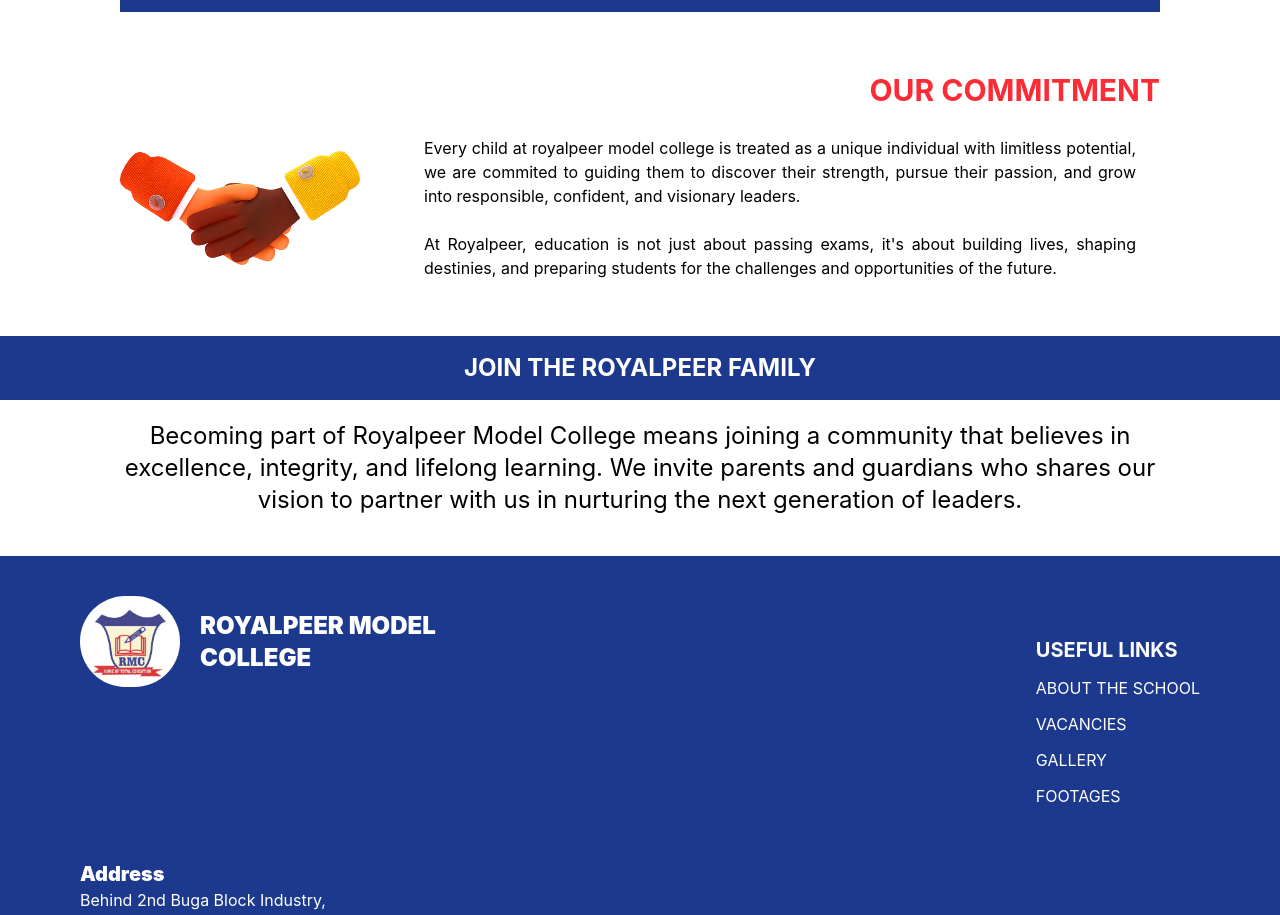
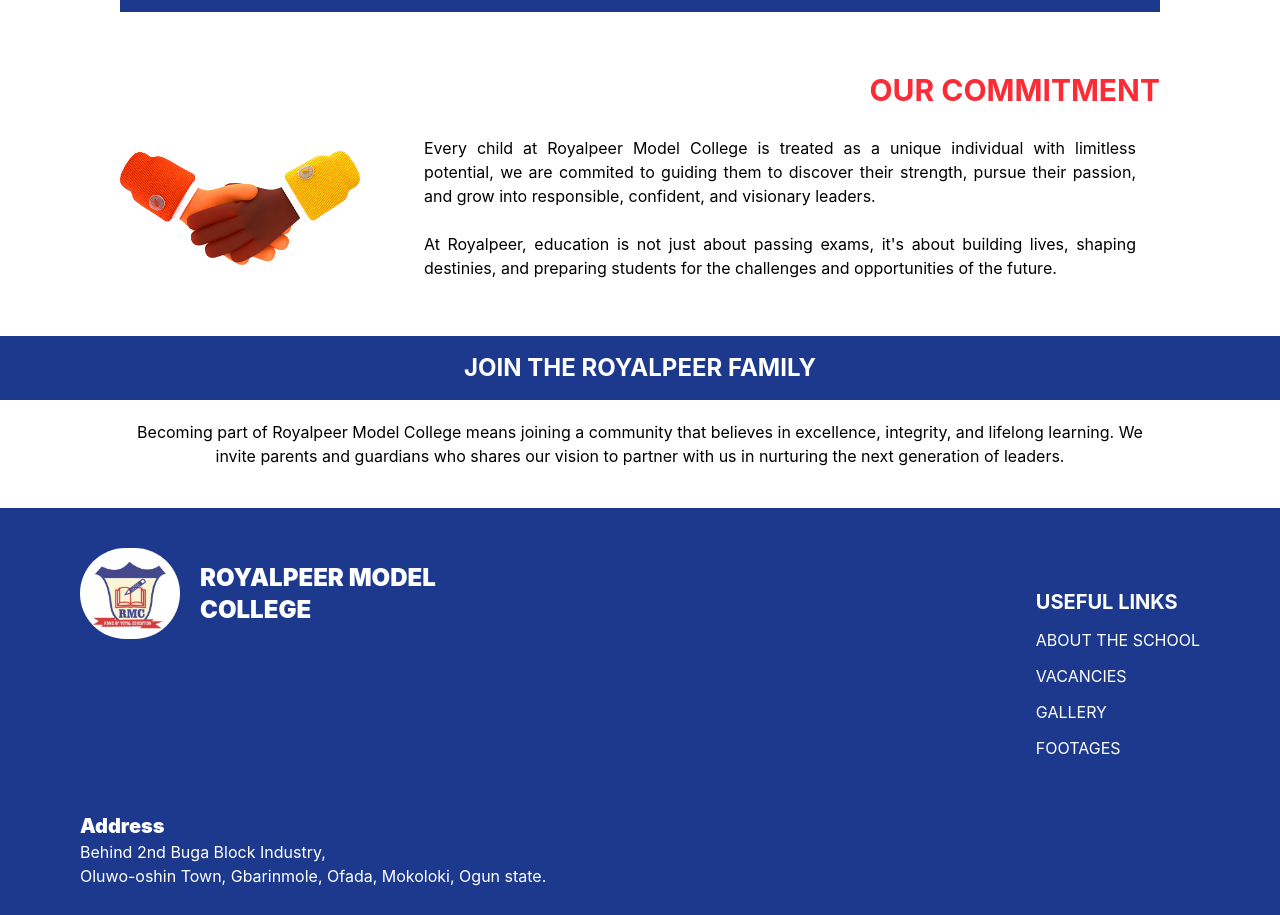
Before and after one commit to Mastermind390/royalpeer_model_college, a React (Vite) app: page /royalpeer/about in a window 1280 px wide. Shown: the part 1740-2655 px from the top of the page. Built offline with nearby package versions, Linux system fonts and the light colour scheme.

Commit message:
just add web logo

```diff
--- a/index.html
+++ b/index.html
@@ -2,9 +2,9 @@
 <html lang="en">
   <head>
     <meta charset="UTF-8" />
-    <link rel="icon" type="image/svg+xml" href="/favicon.svg" />
+    <link rel="icon" type="image/svg+xml" href="/royal.svg" />
     <meta name="viewport" content="width=device-width, initial-scale=1.0" />
-    <title>royalpeer</title>
+    <title>royalpeer Model College</title>
   </head>
   <body>
     <div id="root"></div>
--- a/src/pages/About.jsx
+++ b/src/pages/About.jsx
@@ -15,7 +15,7 @@
                 <HeaderNav />
                 <section className="mt-35 mb-15 mx-10 lg:mx-30">
                     <SectionHeader title={'WHO WE ARE'}/>
-                    <div className="flex items-center flex-col lg:gap-16 text-justify lg:flex-row lg:gap-4 lg:text-justify gap-8">
+                    <div className="flex items-center flex-col lg:gap-16 text-justify lg:flex-row lg:text-justify gap-8">
                         <p>Royalpeer model college is a dynamic and     forward thinking Nursery, Primary and Secondary school dedicated to nurturing excellence in academics, character and leadership. Founded with a vision to raise future leaders equipped with knowledge, discipline and creativity. Royalpeer has become a trusted name in quality education.
                             <br/><br />
                             We are committed to providing a balanced and holistic education that develop the intellectual, moral, and social potential of every child. Our environment is designed to inspire curiosity, encourage innovations, and instill values that prepare our students to thrive in today's ever-changing world.
@@ -69,7 +69,7 @@
                         <br /><br />
                         Qualified and dedicated teachers passionate about student growth.
                         <br /><br />
-                        Modern classroom and ICT facilities to support digital learning. Science and language laboraty for hand-on learning.
+                        Modern classroom and ICT facilities to support digital learning. Science laboraty for hand-on learning.
                         <br /><br />
                         Co-curricular activities such as debates, music, art, and sports to promote all-round development.
                         <br /><br />
@@ -82,7 +82,7 @@
                 <section className="mb-10 mx-10 lg:mx-30 lg:flex lg:flex-col lg:items-end">
                     <SectionHeader title={'OUR COMMITMENT'}/>
                     <div className="flex flex-col items-center gap-8 lg:gap-10 lg:flex-row lg:flex-row-reverse">
-                        <p className="px-6 py-4 text-justify">Every child at royalpeer model college is treated as a unique individual with limitless potential, we are commited to guiding them to discover their strength, pursue their passion, and grow into responsible, confident, and visionary leaders.
+                        <p className="px-6 py-4 text-justify">Every child at Royalpeer Model College is treated as a unique individual with limitless potential, we are commited to guiding them to discover their strength, pursue their passion, and grow into responsible, confident, and visionary leaders.
                         <br /><br />
                         At Royalpeer, education is not just about passing exams, it's about building lives, shaping destinies, and preparing students for the challenges and opportunities of the future.
 
@@ -95,7 +95,7 @@
                     <div className="bg-blue-900 flex justify-center py-4 mb-5 text-xl font-bold text-white lg:text-2xl">
                         JOIN THE ROYALPEER FAMILY
                     </div>
-                    <p className="text-center mx-10 lg:mx-30 lg:text-2xl">Becoming part of Royalpeer Model College means joining a community that believes in excellence, integrity, and lifelong learning. We invite parents and guardians who shares our vision to partner with us in nurturing the next generation of leaders.</p>
+                    <p className="text-center mx-10 lg:mx-30">Becoming part of Royalpeer Model College means joining a community that believes in excellence, integrity, and lifelong learning. We invite parents and guardians who shares our vision to partner with us in nurturing the next generation of leaders.</p>
                 </section>
                 <Footer />
             </main>
```
Also changed, not shown: src/components/home_page_components/Header.jsx (+8 -4 lines), public/royal.svg (added).
